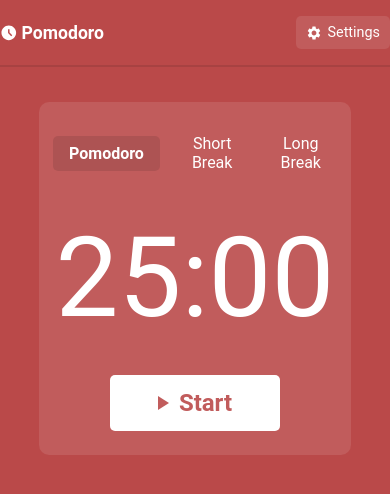
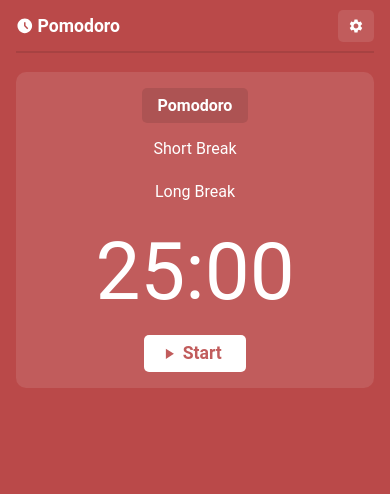
Before and after one commit to itsramin/pomodoro, a React (Create React App) app: page / in a window 390 px wide. Shown: the top 494 px of the page. Built offline with nearby package versions, Linux system fonts and the light colour scheme.

Commit message:
responsive added

```diff
--- a/src/App.css
+++ b/src/App.css
@@ -12,4 +12,10 @@
 main {
   max-width: 600px;
   margin: 0 auto;
+  padding: 0 2rem;
 }
+@media (max-width: 500px) {
+  main {
+    padding: 0 1rem;
+  }
+}
--- a/src/components/Settings/Settings.css
+++ b/src/components/Settings/Settings.css
@@ -17,6 +17,9 @@
 }
 .settings__icon--close:hover {
   color: var(--color-text-3);
+}
+.settings__options {
+  /* overflow-y: scroll; */
 }
 .option__box {
   padding: 15px 0;
@@ -131,3 +134,47 @@
 .input__switch--slider.input__switch--round:before {
   border-radius: 50%;
 }
+@media (max-width: 430px) {
+  .option__input--number {
+    width: 60px;
+  }
+  .option__title {
+    color: var(--color-text-3);
+    font-size: 0.9rem;
+    margin: 10px 0;
+    font-weight: bold;
+  }
+  .option__label {
+    font-size: 0.8rem;
+  }
+  .settings__header h2 {
+    font-size: 1.2rem;
+  }
+
+  /* switch */
+  .input__switch {
+    width: 40px;
+    height: 24px;
+  }
+
+  .input__switch--slider:before {
+    height: 16px;
+    width: 16px;
+    left: 4px;
+    bottom: 4px;
+  }
+
+  input:checked + .input__switch--slider:before {
+    -webkit-transform: translateX(16px);
+    -ms-transform: translateX(16px);
+    transform: translateX(16px);
+  }
+
+  .input__switch--slider.input__switch--round {
+    border-radius: 24px;
+  }
+
+  .input__switch--slider.input__switch--round:before {
+    border-radius: 50%;
+  }
+}
--- a/src/components/Settings/Settings.js
+++ b/src/components/Settings/Settings.js
@@ -72,6 +72,7 @@
         />
       </header>
 
+      <div className={"settings__options"}>
         <Timers
           pomodoro={pomodoro}
           onChangePomodoro={pomodoroChangeHandler}
@@ -87,6 +88,8 @@
         />
         <AutoStart onChange={autoStartChangeHandler} isTrue={autoStart} />
         <MuteNotif onChange={muteNotifChangeHandler} isTrue={muteNotif} />
+      </div>
+
       <div className={"settings__buttons"}>
         <div className={"settings__button--save"} onClick={saveHandler}>
           Save
--- a/src/components/Timer/TimerBox.module.css
+++ b/src/components/Timer/TimerBox.module.css
@@ -1,6 +1,6 @@
 .timerBox {
   padding: 1.5rem;
-  width: 80%;
+  /* width: 80%; */
   margin: 0 auto;
   border-radius: 10px;
   background-color: var(--color-white-2);
@@ -56,3 +56,36 @@
   background-color: var(--color-grey-1);
   border-radius: 5px;
 }
+@media (max-width: 600px) {
+  .timerBox {
+    padding: 1rem;
+    margin-top: 1rem;
+    gap: 1.5rem;
+  }
+  .timerTabs {
+    gap: 0.5rem;
+  }
+}
+@media (max-width: 470px) {
+  .timerBox {
+    gap: 1rem;
+  }
+  .timerTabs {
+    flex-direction: column;
+  }
+  .timer {
+    font-size: 5rem;
+  }
+  .btn {
+    padding: 0.6rem 1.5rem 0.6rem 1rem;
+    font-size: 1.1rem;
+  }
+}
+@media (max-width: 330px) {
+  .timer {
+    font-size: 4rem;
+  }
+  .buttons {
+    flex-direction: column;
+  }
+}
--- a/src/components/UI/Modal.module.css
+++ b/src/components/UI/Modal.module.css
@@ -13,7 +13,10 @@
   top: 50%;
   left: 50%;
   width: 400px;
-  background-color: white;
+  /* height: 300px; */
+  /* max-height: 100vh; */
+
+  background-color: var(--color-white);
   padding: 1.5rem;
   border-radius: 14px;
   box-shadow: 0 2px 8px rgba(0, 0, 0, 0.25);
@@ -21,10 +24,13 @@
   animation: slide-down 300ms ease-out forwards;
 }
 
-@media (max-width: 768px) {
+@media (max-width: 430px) {
   .modal {
-    /* width: 40rem;
-    left: calc(50% - 20rem); */
+    width: 95%;
+    max-height: 90%;
+    overflow-y: scroll;
+    padding: 1rem;
+    border-radius: 5px;
   }
 }
 
--- a/src/components/UI/PrimaryButton.module.css
+++ b/src/components/UI/PrimaryButton.module.css
@@ -15,3 +15,11 @@
 .title {
   font-size: 0.9rem;
 }
+@media (max-width: 500px) {
+  .title {
+    display: none;
+  }
+  .icon {
+    margin-right: 0px;
+  }
+}
--- a/src/components/header/MainHeader.module.css
+++ b/src/components/header/MainHeader.module.css
@@ -2,7 +2,7 @@
   padding: 1rem 0;
   border-bottom: 2px solid rgba(0, 0, 0, 0.1);
   color: var(--color-text-1);
-  /* margin-bottom: 2rem; */
+
   display: flex;
   flex-direction: row;
   align-items: center;
@@ -24,3 +24,8 @@
   align-items: center;
   gap: 1rem;
 }
+@media (max-width: 500px) {
+  .header {
+    padding: 0.6rem 0;
+  }
+}
--- a/src/index.css
+++ b/src/index.css
@@ -5,9 +5,10 @@
   -webkit-font-smoothing: antialiased;
   -moz-osx-font-smoothing: grayscale;
   box-sizing: border-box;
+  -webkit-tap-highlight-color: transparent;
 }
-::-webkit-scrollbar {
-  width: 15px;
+/* ::-webkit-scrollbar {
+  width: 5px;
 }
 ::-webkit-scrollbar-track {
   background: #f3f2f1;
@@ -16,7 +17,7 @@
   background-color: #ccc;
   border-radius: 60px;
   border: 5px solid #f3f2f1;
-}
+} */
 
 code {
   font-family: source-code-pro, Menlo, Monaco, Consolas, "Courier New",
```
Lines whose indentation alone changed are shown as unchanged.
